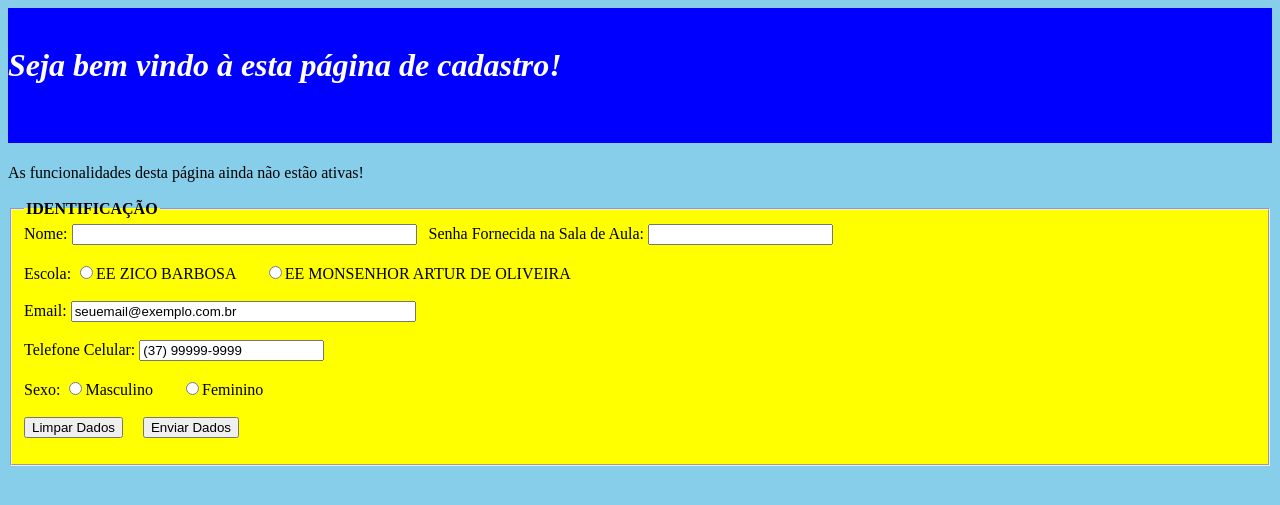
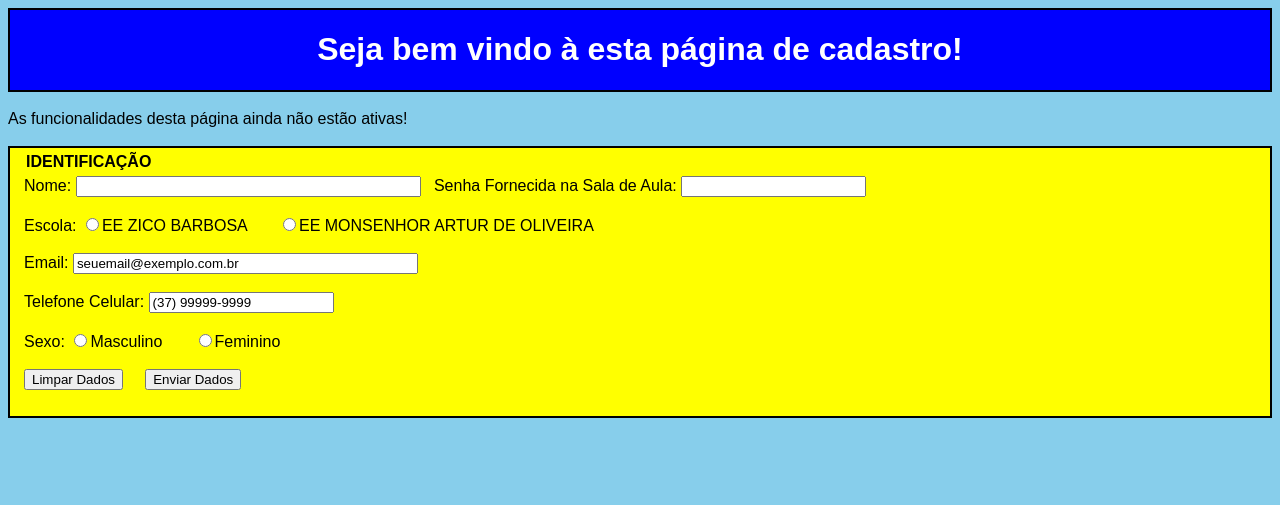
Before and after one commit to edilson-eemao/curriculo2, a Jekyll site: the page pages/Teste.html, which Jekyll copies as it is, in a window 1280 px wide. Shown: the top 505 px of the page. Built offline with Jekyll 4.4.1, drawn with Linux system fonts in a browser that asks for light colours.

Commit message:
criada pasta de CSS

```diff
--- /dev/null
+++ b/pages/CSS/est.css
@@ -0,0 +1,24 @@
+@charset "utf-8";/*Documento CSS*/
+
+body{
+      font-family: arial, helvetica, verdana, sans-serif;
+      background-color:#87ceeb;
+}
+
+#cabecalho{
+              background-color: #0000ff;
+              text-align: center;
+              border: 2px solid black;
+              }
+
+h1{ color: #ffffff;}
+
+#form{
+  border: 2px solid black;
+  padding-top: 5px;
+  background-color: #ffff00;
+}
+
+fieldset{
+  border: none;
+}
--- a/pages/Teste.html
+++ b/pages/Teste.html
@@ -68,24 +68,25 @@
     <meta name="description" content="página de teste para treinamento"/>
     <meta name="keywords" content="edilson pitangui"/>
     <meta name="author" content="Professor Edilson"/>
-    <!--link rel="stylesheet" type="text/CSS" href="est.css"/-->
+    <link rel="stylesheet" type="text/CSS" href="CSS/est.css">
     <script type="text/javascritp" src="comport.js"></script>
         <title>Página de Cadastro de alunos</title>
 
   </head>
 
-  <body style="background-color:#87ceeb;">
+  <body>
     <noscript>
         <h1><b>Atenção:</b><h1><br/>
            <p>Seu navegador não está aceitando scripts. Configure-o para aceitar scripts ou utilize outro navegador.</p>
     </noscript>
-    <div style="background-color:#0000ff;"></br>
-      <h1 style="color:ffffff";><i>Seja bem vindo à esta página de cadastro!</i><h1><br/>
-     </div>
+    <div id="cabecalho">
+      <h1>Seja bem vindo à esta página de cadastro!<h1>
+     </div></br>
       <span>As funcionalidades desta página ainda não estão ativas!</span>
       </br></br>
 
-     <fieldset style="background-color:#ffff00;">
+<div id="form">
+     <fieldset>
      <!-- para deixar o fieldset em tamanho mínimo a esquerda, use o atributo style="display: inline; text-align: left;" dentro da tag fieldset -->
 
           <legend><b>IDENTIFICAÇÃO</b></legend>
@@ -119,6 +120,7 @@
               </form>
 
      </fieldset>
+     </div>
 
   </body>
 </html>
```
Also changed, not shown: 1 other file.
